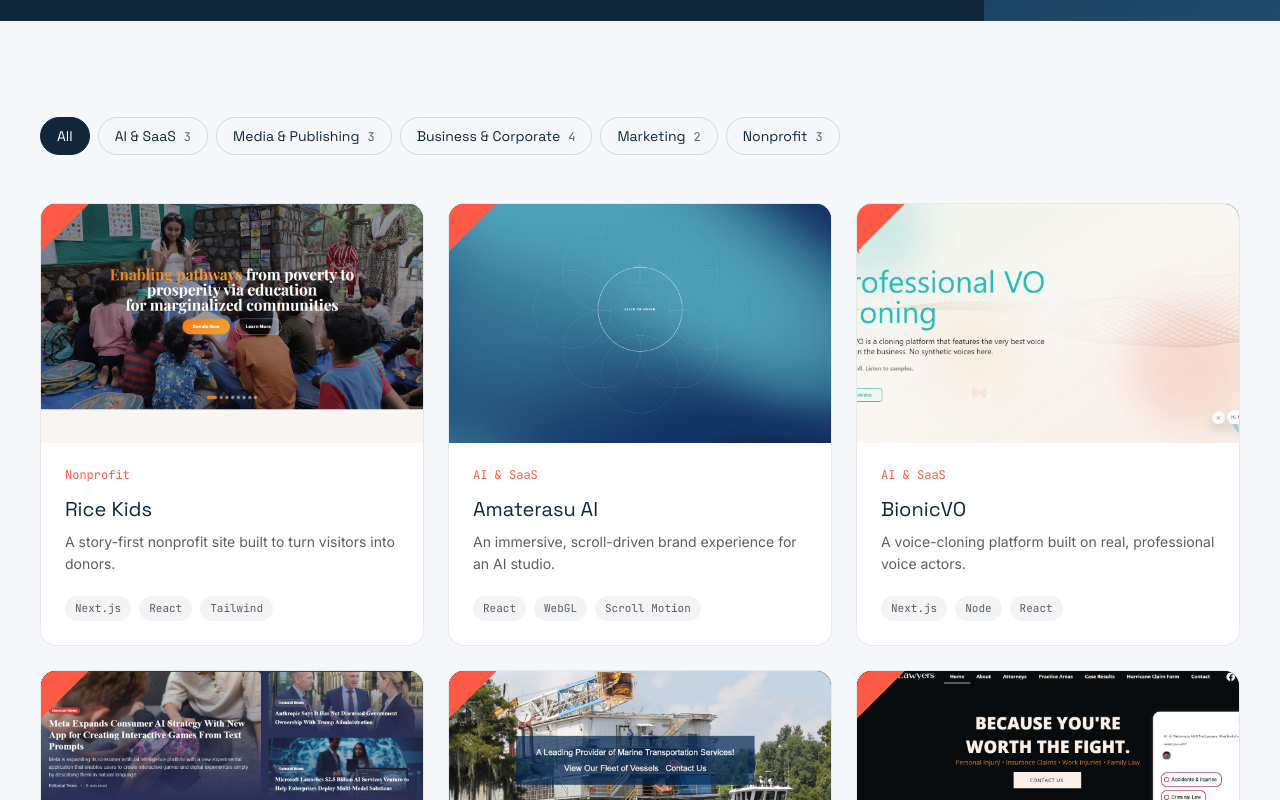
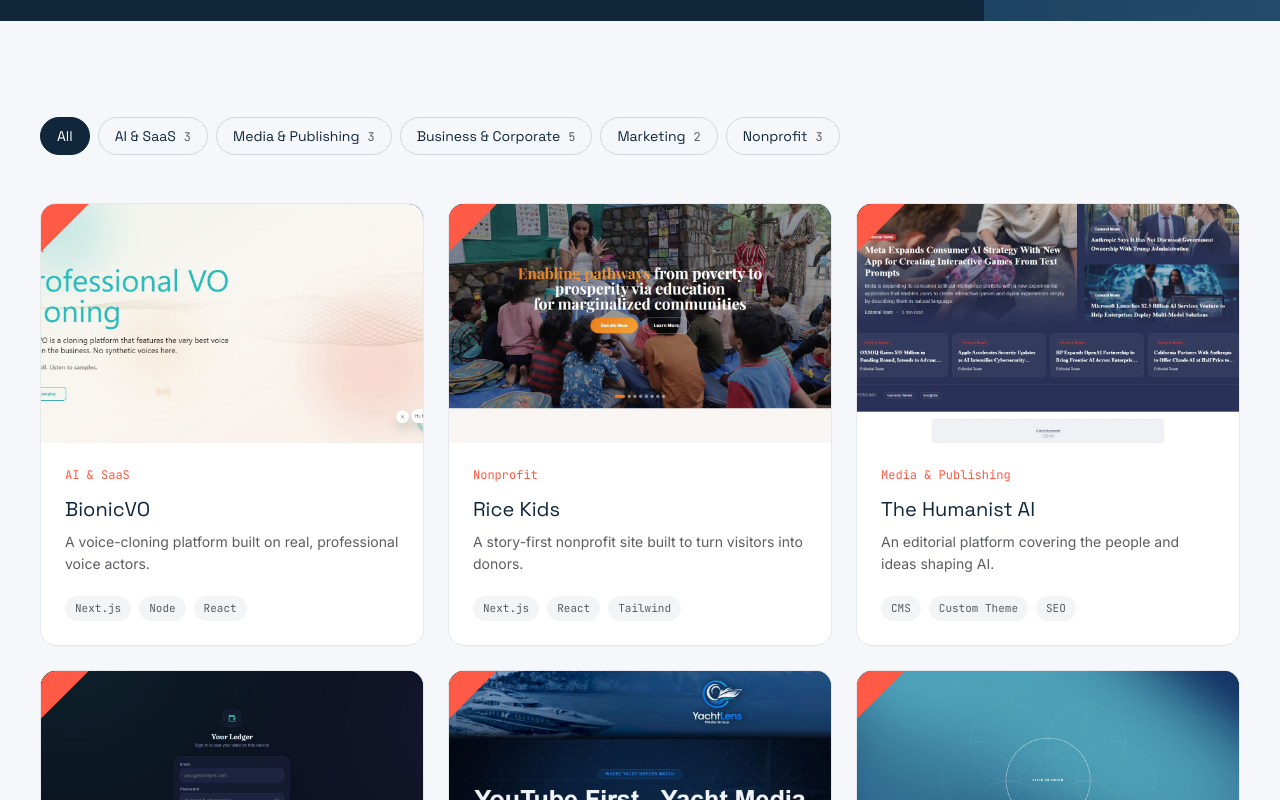
Before and after one commit to zain1111/iws-website, a React (Vite) app: page /portfolio in a window 1280 px wide. Shown: the part 580-1380 px from the top of the page. Built offline with nearby package versions, Linux system fonts and the light colour scheme; no server answers.

Commit message:
new design

```diff
--- a/src/components/Work.tsx
+++ b/src/components/Work.tsx
@@ -1,13 +1,46 @@
+import { useCallback, useEffect, useState } from "react";
 import { Link } from "react-router-dom";
-import { ArrowRight } from "lucide-react";
+import { AnimatePresence, motion } from "framer-motion";
+import { ArrowLeft, ArrowRight } from "lucide-react";
 import Reveal from "./Reveal";
 import SplitText from "./SplitText";
 import ProjectCard from "./ProjectCard";
 import { FEATURED } from "../data/projects";
+import { EASE } from "../lib/motion";
+
+const SLIDES = FEATURED.slice(0, 5);
 
 export default function Work() {
+  const [index, setIndex] = useState(0);
+  const [direction, setDirection] = useState(0);
+  const count = SLIDES.length;
+
+  const goTo = useCallback(
+    (next: number, dir?: number) => {
+      if (count === 0) return;
+      const wrapped = ((next % count) + count) % count;
+      setDirection(dir ?? (wrapped > index ? 1 : -1));
+      setIndex(wrapped);
+    },
+    [count, index],
+  );
+
+  const prev = useCallback(() => goTo(index - 1, -1), [goTo, index]);
+  const next = useCallback(() => goTo(index + 1, 1), [goTo, index]);
+
+  useEffect(() => {
+    if (count <= 1) return;
+    const id = window.setInterval(() => {
+      setDirection(1);
+      setIndex((i) => (i + 1) % count);
+    }, 5500);
+    return () => window.clearInterval(id);
+  }, [count, index]);
+
+  const project = SLIDES[index];
+
   return (
-    <section id="work" className="bg-paper py-28 lg:py-36">
+    <section id="work" className="bg-paper py-28 lg:py-36 overflow-hidden">
       <div className="max-w-7xl mx-auto px-6 lg:px-10">
         <Reveal className="flex flex-col lg:flex-row lg:items-end lg:justify-between gap-6">
           <div>
@@ -16,22 +49,80 @@
               <SplitText>Real products. Real traffic.</SplitText>
             </h2>
           </div>
-          <Link
-            to="/portfolio"
-            className="group font-display text-navy-900 inline-flex items-center gap-2 border-b-2 border-coral-500 pb-1 hover:text-coral-500 transition-colors w-fit"
-          >
-            View full portfolio
-            <ArrowRight size={18} className="transition-transform group-hover:translate-x-1" />
-          </Link>
+          <div className="flex items-center gap-3">
+            <button
+              type="button"
+              onClick={prev}
+              aria-label="Previous project"
+              className="flex h-11 w-11 items-center justify-center rounded-full border border-navy-900/15 text-navy-900 hover:border-coral-500 hover:text-coral-500 transition-colors"
+            >
+              <ArrowLeft size={18} />
+            </button>
+            <button
+              type="button"
+              onClick={next}
+              aria-label="Next project"
+              className="flex h-11 w-11 items-center justify-center rounded-full border border-navy-900/15 text-navy-900 hover:border-coral-500 hover:text-coral-500 transition-colors"
+            >
+              <ArrowRight size={18} />
+            </button>
+          </div>
         </Reveal>
 
-        <div className="mt-16 grid sm:grid-cols-2 gap-6">
-          {FEATURED.slice(0, 4).map((project, i) => (
-            <Reveal key={project.slug} delay={(i % 2) * 0.1} variant="scale">
-              <ProjectCard project={project} />
-            </Reveal>
-          ))}
-        </div>
+        <Reveal className="mt-14 relative" variant="scale">
+          <div className="relative mx-auto max-w-3xl min-h-[28rem] sm:min-h-[30rem]">
+            <AnimatePresence mode="wait" custom={direction}>
+              {project && (
+                <motion.div
+                  key={project.slug}
+                  custom={direction}
+                  variants={{
+                    enter: (d: number) => ({ x: d >= 0 ? 80 : -80, opacity: 0 }),
+                    center: { x: 0, opacity: 1 },
+                    exit: (d: number) => ({ x: d >= 0 ? -80 : 80, opacity: 0 }),
+                  }}
+                  initial="enter"
+                  animate="center"
+                  exit="exit"
+                  transition={{ duration: 0.45, ease: EASE }}
+                  className="w-full"
+                >
+                  <ProjectCard project={project} />
+                </motion.div>
+              )}
+            </AnimatePresence>
+          </div>
+
+          <div className="mt-8 flex flex-col sm:flex-row items-center justify-between gap-6">
+            <div className="flex items-center gap-2" role="tablist" aria-label="Featured projects">
+              {SLIDES.map((p, i) => (
+                <button
+                  key={p.slug}
+                  type="button"
+                  role="tab"
+                  aria-selected={i === index}
+                  aria-label={`Show ${p.name}`}
+                  onClick={() => goTo(i, i > index ? 1 : -1)}
+                  className={`h-2 rounded-full transition-all duration-300 ${
+                    i === index ? "w-8 bg-coral-500" : "w-2 bg-navy-900/20 hover:bg-navy-900/40"
+                  }`}
+                />
+              ))}
+            </div>
+
+            <p className="font-mono text-xs text-slate-400 order-first sm:order-none">
+              {String(index + 1).padStart(2, "0")} / {String(count).padStart(2, "0")}
+            </p>
+
+            <Link
+              to="/portfolio"
+              className="group inline-flex items-center gap-2 rounded-full bg-navy-900 text-white font-display text-sm px-6 py-3 hover:bg-coral-500 transition-colors"
+            >
+              View full portfolio
+              <ArrowRight size={16} className="transition-transform group-hover:translate-x-1" />
+            </Link>
+          </div>
+        </Reveal>
       </div>
     </section>
   );
--- a/src/data/projects.ts
+++ b/src/data/projects.ts
@@ -13,6 +13,7 @@
 import mrtex from "../assets/portfolio/mrtex.jpg";
 import walkercenter from "../assets/portfolio/walkercenter.jpg";
 import wulfdesigns from "../assets/portfolio/wulfdesigns.jpg";
+import kashmirblue from "../assets/portfolio/kashmirblue.jpg";
 
 export type Category =
   | "AI & SaaS"
@@ -36,13 +37,17 @@
   image?: string;
   /** Fallback gradient (also used as the loading backdrop behind screenshots). */
   gradient: string;
-  featured?: boolean;
+  /**
+   * Homepage pin order (1 = first). Only projects with `featured` appear
+   * on the home Work section; lower numbers sort first on /portfolio too.
+   */
+  featured?: number;
 }
 
 /**
  * Single source of truth for portfolio work. The home page shows the
- * `featured` subset; the /portfolio page shows everything. Add new
- * projects here and both surfaces update.
+ * `featured` subset (sorted by pin order); the /portfolio page shows
+ * everything with featured projects pinned to the top.
  */
 export const PROJECTS: Project[] = [
   {
@@ -56,7 +61,7 @@
     url: "https://ricekids.org/",
     image: ricekids,
     gradient: "from-blue-500 to-navy-700",
-    featured: true,
+    featured: 2,
   },
   {
     slug: "amaterasu",
@@ -69,7 +74,6 @@
     url: "https://amaterasu.ai/",
     image: amaterasu,
     gradient: "from-blue-500 to-navy-700",
-    featured: true,
   },
   {
     slug: "bionicvo",
@@ -82,7 +86,7 @@
     url: "https://staging-app.bionicvo.us/",
     image: bionicvo,
     gradient: "from-sky-400 to-blue-600",
-    featured: true,
+    featured: 1,
   },
   {
     slug: "humanistai",
@@ -95,7 +99,7 @@
     url: "https://thehumanistai.com/",
     image: humanistai,
     gradient: "from-navy-700 to-blue-600",
-    featured: true,
+    featured: 3,
   },
   {
     slug: "garberbros",
@@ -108,7 +112,6 @@
     url: "https://garberbrosinc.com/",
     image: garberbros,
     gradient: "from-blue-600 to-navy-900",
-    featured: true,
   },
   {
     slug: "amotrial",
@@ -133,7 +136,7 @@
     url: "https://yachtlens.com/",
     image: yachtlens,
     gradient: "from-sky-400 to-blue-600",
-    featured: true,
+    featured: 5,
   },
   {
     slug: "lifescivoice",
@@ -170,7 +173,6 @@
     url: "https://vanguardstudentlabs.com/",
     image: vanguard,
     gradient: "from-navy-900 to-slate-600",
-    featured: true,
   },
   {
     slug: "lslinstitute",
@@ -183,7 +185,6 @@
     url: "https://lslinstitute.org/",
     image: lslinstitute,
     gradient: "from-slate-400 to-navy-800",
-    featured: true,
   },
   {
     slug: "ledgerist",
@@ -196,7 +197,7 @@
     url: "https://ledgerist.netlify.app/",
     image: ledgerist,
     gradient: "from-navy-900 to-sky-600",
-    featured: true,
+    featured: 4,
   },
   {
     slug: "mrtex",
@@ -209,7 +210,6 @@
     url: "https://mrtex.net/",
     image: mrtex,
     gradient: "from-navy-900 to-blue-600",
-    featured: true,
   },
   {
     slug: "walkercenter",
@@ -222,7 +222,6 @@
     url: "https://www.thewalkercenter.org/",
     image: walkercenter,
     gradient: "from-slate-500 to-navy-800",
-    featured: true,
   },
   {
     slug: "wulfdesigns",
@@ -235,11 +234,35 @@
     url: "https://wulfdesigns.net/",
     image: wulfdesigns,
     gradient: "from-navy-900 to-coral-500",
-    featured: true,
+  },
+  {
+    slug: "kashmirblue",
+    name: "Kashmir Blue Energy",
+    category: "Business & Corporate",
+    stack: ["React", "Vite", "Tailwind"],
+    summary: "Corporate site for expert oilfield and well services.",
+    detail:
+      "Expert oilfield services delivering reliable well solutions across the energy sector. A clear service-line structure covering work above and below ground, with safety, careers, and contact paths for operators who need a credible field partner.",
+    url: "https://kashmirblue.netlify.app/",
+    image: kashmirblue,
+    gradient: "from-sky-500 to-navy-900",
   },
 ];
 
-export const FEATURED = PROJECTS.filter((p) => p.featured);
+/** Featured projects for the homepage, sorted by pin order. */
+export const FEATURED = PROJECTS.filter((p) => p.featured != null).sort(
+  (a, b) => (a.featured ?? 0) - (b.featured ?? 0),
+);
+
+/** Portfolio list with featured pins first, then the rest in definition order. */
+export function sortedProjects(list: Project[] = PROJECTS) {
+  return [...list].sort((a, b) => {
+    const af = a.featured ?? Number.POSITIVE_INFINITY;
+    const bf = b.featured ?? Number.POSITIVE_INFINITY;
+    if (af !== bf) return af - bf;
+    return 0;
+  });
+}
 
 export const CATEGORIES: ("All" | Category)[] = [
   "All",
--- a/src/pages/Portfolio.tsx
+++ b/src/pages/Portfolio.tsx
@@ -1,6 +1,6 @@
 import { useRef, useState } from "react";
 import { AnimatePresence, motion, useScroll, useSpring, useTransform } from "framer-motion";
-import { CATEGORIES, PROJECTS, type Category } from "../data/projects";
+import { CATEGORIES, PROJECTS, sortedProjects, type Category } from "../data/projects";
 import { EASE, SCROLL_SPRING } from "../lib/motion";
 import ProjectCard from "../components/ProjectCard";
 import CtaBand from "../components/CtaBand";
@@ -16,7 +16,9 @@
   const shardY2 = useTransform(p, [0, 1], [0, -120]);
   const headY = useTransform(p, [0, 1], [0, 90]);
 
-  const projects = filter === "All" ? PROJECTS : PROJECTS.filter((x) => x.category === filter);
+  const projects = sortedProjects(
+    filter === "All" ? PROJECTS : PROJECTS.filter((x) => x.category === filter),
+  );
 
   return (
     <>
```
Also changed, not shown: src/assets/portfolio/kashmirblue.jpg (added).
